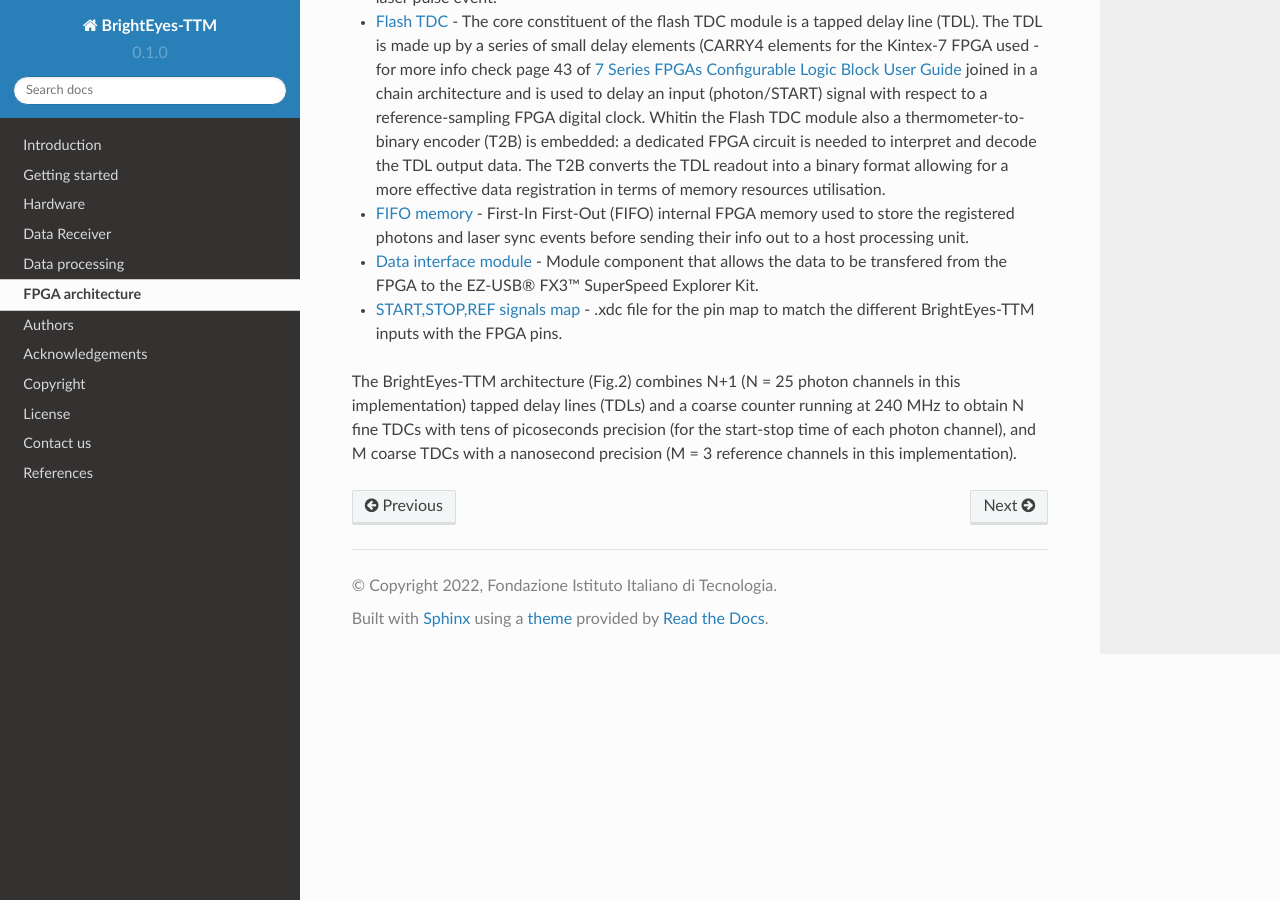
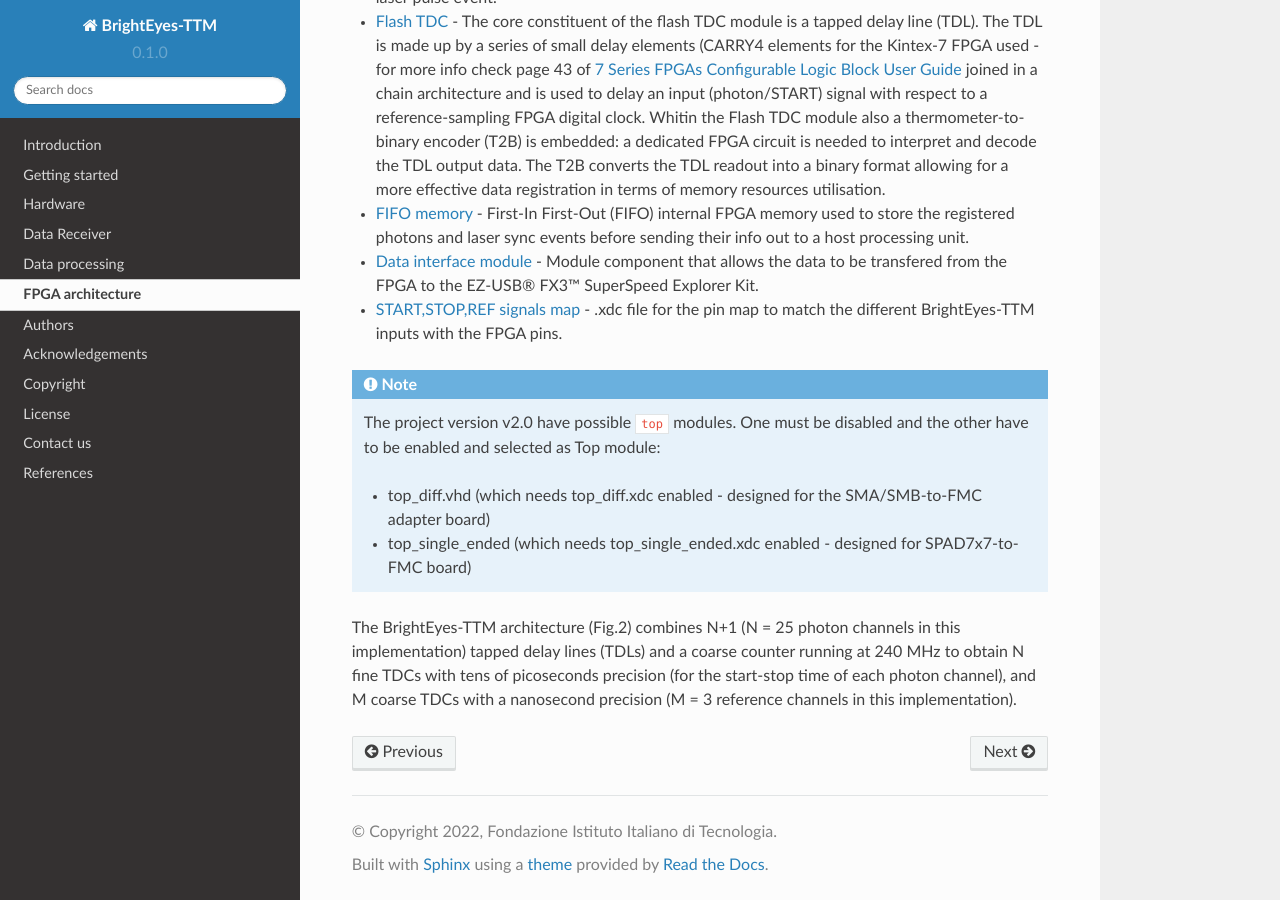
Before and after one commit to mattia-donato/BrightEyes-TTM-docs, a Sphinx documentation site: the page built from docs/source/architecture.md, in a window 1280 px wide and 900 px high, scrolled down 1028 px. Built offline with Sphinx 7.4.7 and the Read the Docs theme 2.0.0, drawn with Linux system fonts in a browser that asks for light colours; pages that are not in the unit, such as notebooks, are missing from menus.

Commit message:
Update architecture.md

````diff
--- a/docs/source/architecture.md
+++ b/docs/source/architecture.md
@@ -12,10 +12,16 @@ Fig.2 - BrightEyes TTM architecture
 
 VHDL source code TTM architecture components:
 
-- [Hit filter](https://github.com/VicidominiLab/BrightEyes-TTM/blob/v2.0/FPGA/ttm/hdl/hit_filter.vhd) - The hit-filter component is engineered and deployed to shape the incoming photons and sync signal lengths based on the sampling FPGA clock period and, at the same time, for generating a toggle signal event (the photon or sync enable signal) for each detected photon or laser pulse event.
+- [Hit filter](https://github.com/VicidominiLab/BrightEyes-TTM/blob/v2.0/FPGA/ttm/hdl/input_filter.vhd) - The hit-filter component is engineered and deployed to shape the incoming photons and sync signal lengths based on the sampling FPGA clock period and, at the same time, for generating a toggle signal event (the photon or sync enable signal) for each detected photon or laser pulse event.
 - [Flash TDC](https://github.com/VicidominiLab/BrightEyes-TTM/blob/v2.0/FPGA/ttm/hdl/tdc_module.vhd) - The core constituent of the flash TDC module is a tapped delay line (TDL). The TDL is made up by a series of small delay elements (CARRY4 elements for the Kintex-7 FPGA used - for more info check page 43 of [7 Series FPGAs Configurable Logic Block User Guide](https://www.xilinx.com/support/documentation/user_guides/ug474_7Series_CLB.pdf) joined in a chain architecture and is used to delay an input (photon/START) signal with respect to a reference-sampling FPGA digital clock. Whitin the Flash TDC module also a thermometer-to-binary encoder (T2B) is embedded: a dedicated FPGA circuit is needed to interpret and decode the TDL output data. The T2B converts the TDL readout into a binary format allowing for a more effective data registration in terms of memory resources utilisation.
 - [FIFO memory](https://github.com/VicidominiLab/BrightEyes-TTM/blob/v2.0/FPGA/ttm/hdl/fifo_iit.v) - First-In First-Out (FIFO) internal FPGA memory used to store the registered photons and laser sync events before sending their info out to a host processing unit.
 - [Data interface module](https://github.com/VicidominiLab/BrightEyes-TTM/blob/v2.0/FPGA/ttm/hdl/to_fxr_workaround.v) - Module component that allows the data to be transfered from the FPGA to the  EZ-USB® FX3™ SuperSpeed Explorer Kit.
 - [START,STOP,REF signals map](https://github.com/VicidominiLab/BrightEyes-TTM/blob/v2.0/FPGA/ttm/xdc/top_fpga.xdc) - .xdc file for the pin map to match the different BrightEyes-TTM inputs with the FPGA pins.
 
+```{note}
+The project version v2.0 have possible `top` modules. One must be disabled and the other have to be enabled and selected as Top module:
+- top_diff.vhd (which needs top_diff.xdc enabled - designed for the SMA/SMB-to-FMC adapter board)
+- top_single_ended (which needs top_single_ended.xdc enabled - designed for SPAD7x7-to-FMC board)
+```
+
 The BrightEyes-TTM architecture (Fig.2) combines N+1 (N = 25 photon channels in this implementation) tapped delay lines (TDLs) and a coarse counter running at 240 MHz to obtain N fine TDCs with tens of picoseconds precision (for the start-stop time of each photon channel), and M coarse TDCs with a nanosecond precision (M = 3 reference channels in this implementation).
````
